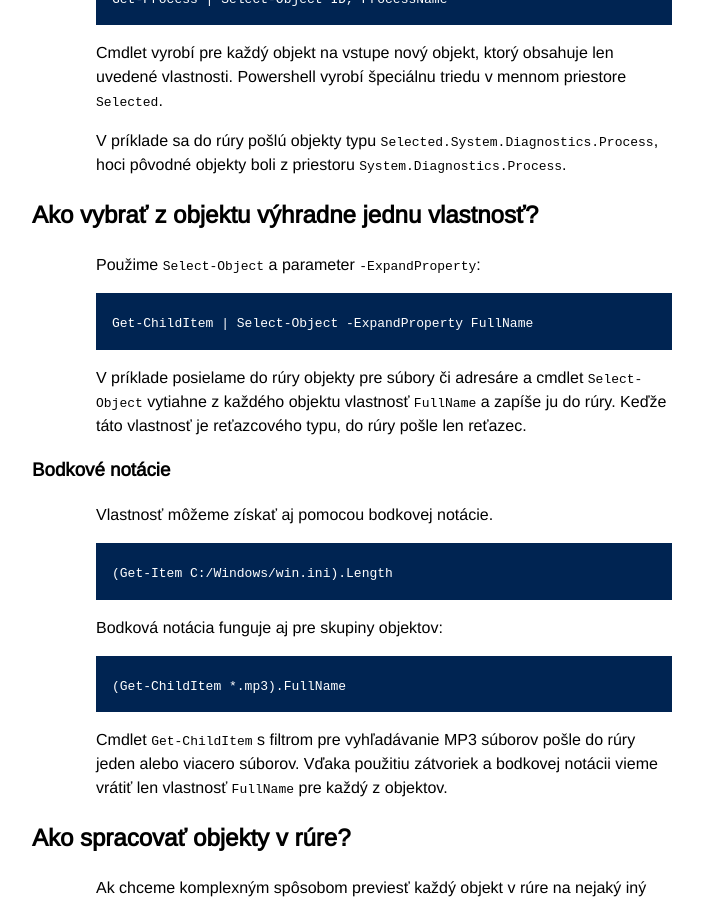
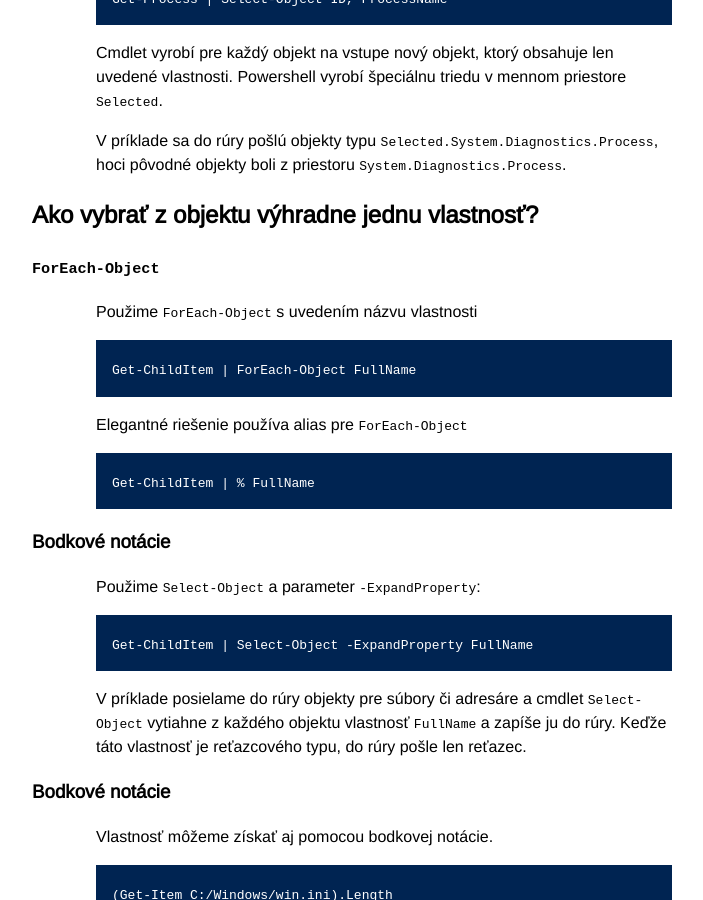
Before and after one commit to novotnyr/powershell-cvicebnica, a Jekyll site: the page built from oop.markdown, in a window 1280 px wide and 900 px high, scrolled down 1042 px. Shown: the whole window, without its empty margins (288-991 px from the left). Built offline with Jekyll 4.4.1, drawn with Linux system fonts in a browser that asks for light colours.

Commit message:
Pouzitie ForEach na vyber vlastnosti

```diff
--- a/oop.markdown
+++ b/oop.markdown
@@ -47,6 +47,17 @@ V príklade sa do rúry pošlú objekty typu `Selected.System.Diagnostics.Proces
 
 Ako vybrať z objektu výhradne jednu vlastnosť?
 ----------------------------------------------
+### `ForEach-Object`
+
+Použime `ForEach-Object` s uvedením názvu vlastnosti
+
+	Get-ChildItem | ForEach-Object FullName
+
+Elegantné riešenie používa alias pre `ForEach-Object`
+
+	Get-ChildItem | % FullName
+
+### Bodkové notácie
 
 Použime `Select-Object` a parameter `-ExpandProperty`:
 
```
